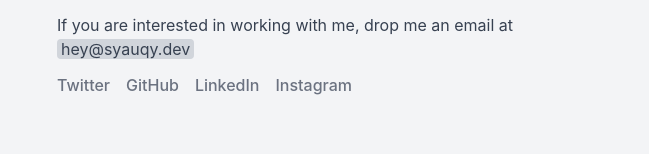
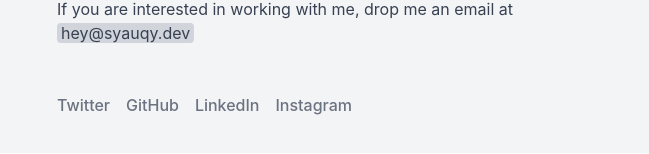
Before and after one commit to syauqy/syauqy-dev, a Next.js app: page / in a window 1280 px wide. Shown: the part 1290-1444 px from the top of the page, without its empty margins (315-964 px from the left). Built offline with nearby package versions, Linux system fonts and the light colour scheme; no server answers.

Commit message:
fix(footer): fixing footer padding and margin

```diff
--- a/components/footer.tsx
+++ b/components/footer.tsx
@@ -30,7 +30,8 @@ export function Footer() {
             hey@syauqy.dev
           </AnchorText>
         </p>
-        <div className="flex flex-wrap text-gray-500 font-medium">
+      </div>
+      <div className="flex flex-wrap text-gray-500 font-medium mt-12">
         <GhostAnchorText
           href="https://twitter.com/syauqy"
           hoverColor="hover:bg-brand-twitter hover:text-white mr-4 mb-1"
@@ -65,6 +66,5 @@ export function Footer() {
         </GhostAnchorText>
       </div>
     </div>
-    </div>
   );
 }
--- a/components/layouts/page.tsx
+++ b/components/layouts/page.tsx
@@ -2,7 +2,7 @@ import * as React from "react";
 
 export const Page: React.FC = ({ children }) => {
   return (
-    <section className="flex flex-col flex-1 py-12 bg-gray-100">
+    <section className="flex flex-col flex-1 pt-8 pb-2 bg-gray-100">
       {children}
     </section>
   );
--- a/components/pocket/pocket-recent-articles.tsx
+++ b/components/pocket/pocket-recent-articles.tsx
@@ -3,7 +3,6 @@ import React, { useEffect, useState } from "react";
 import Link from "next/link";
 import { PocketArticles, PocketList, PocketAuthors } from "~/lib/pocket";
 import _ from "lodash";
-import { AnchorText } from "../ui/anchor-text";
 
 export default function PocketRecentArticles() {
   const [pockets, setPocket] = useState<PocketArticles>({} as PocketArticles);
@@ -20,7 +19,7 @@ export default function PocketRecentArticles() {
     getPocketArticles();
   }, []);
 
-  console.log(pockets);
+  // console.log(pockets);
   return (
     <div className="p-5 pb-6 w-full bg-white bg-opacity-50 rounded-md shadow-md">
       <h2 className="text-lg font-semibold pb-4 text-gray-700">
```
Lines whose indentation alone changed are shown as unchanged.
